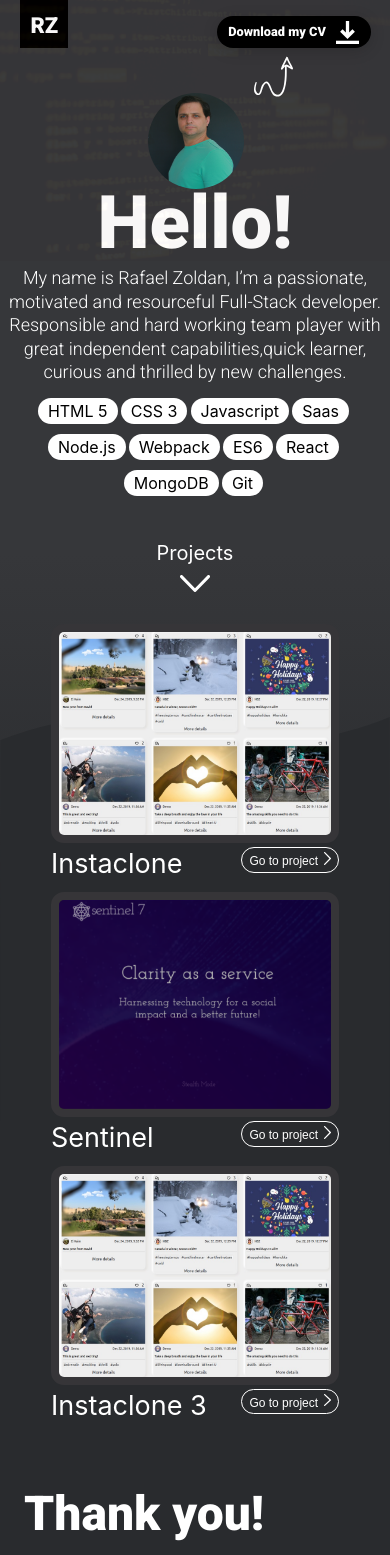
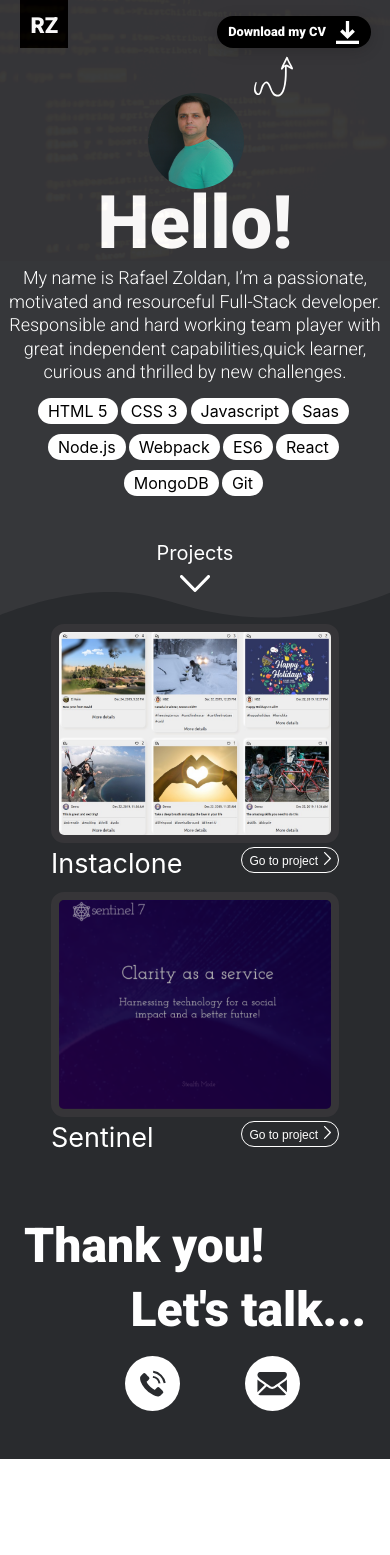
Before and after one commit to rafazold/portfolio, a React (Create React App) app: page / in a window 390 px wide. Shown: the top 1555 px of the page. After the commit the page ends 1459 px from the top, so only its background shows below. Built offline with nearby package versions, Linux system fonts and the light colour scheme.

Commit message:
mobile css bug

```diff
--- a/src/App.scss
+++ b/src/App.scss
@@ -5,13 +5,21 @@
 
 @include media-breakpoint-down(sm) {
   body {
-    background: linear-gradient(180deg, rgba(54,55,58,1) 0%, rgba(54,55,58,1) 30%, rgba(41,43,46,1) 50%, rgba(41,43,46,1) 100%);
+    background: linear-gradient(180deg, #36373a 41em, #292b2e 0%);
+  }
+
+  .container {
+    height: 80em;
   }
 }
 
 @include media-breakpoint-up(md) {
   body {
   background: linear-gradient(180deg, rgba(54,55,58,1) 63%, rgba(54,55,58,1) 30%, rgba(41,43,46,1) 50%, rgba(41,43,46,1) 100%);
+  }
+
+  .container {
+    height: 110em;
   }
 }
 
@@ -20,5 +28,4 @@
   margin-right: auto;
   margin-left: auto;
   margin-top: 90px;
-  height: 1670px;
 }
--- a/src/Homepage/Homepage.js
+++ b/src/Homepage/Homepage.js
@@ -11,7 +11,7 @@ class Homepage extends Component {
             <div className="Homepage">
                 <div className="hp-background">
                     <img className="hp-background-image" src="/assets/530.png" alt="background"/>
-                    <img className="hp-background-wave" src="/assets/wave-hp.svg" alt="wave"/>
+                    <img className="hp-background-wave" src="/assets/wave-hp2.svg" alt="wave"/>
                 </div>
                 <CurvedArrow />
                 <img className="profile-picture" src="./assets/rafa.png" alt="avatar"/>
--- a/src/Homepage/Homepage.scss
+++ b/src/Homepage/Homepage.scss
@@ -3,6 +3,10 @@
 @import "~bootstrap/scss/mixins/_breakpoints";
 
 @include media-breakpoint-down(sm) {
+
+  .hp-background-wave {
+    top: 37em;
+  }
 
   .curved-arrow {
     top: 1%;
@@ -71,6 +75,10 @@
   }
 
 @include media-breakpoint-up(md) {
+
+  .hp-background-wave {
+    top: 50em;
+  }
 
   .curved-arrow {
     top: 10%;
@@ -198,7 +206,6 @@
 
 .hp-background-wave {
   position: absolute;
-  top: 85%;
   width: 100%;
   object-fit: contain;
   opacity: 0.97;
--- a/src/Homepage/Projects/Projects.js
+++ b/src/Homepage/Projects/Projects.js
@@ -14,11 +14,11 @@ class Projects extends Component {
                 name: 'Sentinel',
                 url: 'https://www.sentinel7.io'
             },
-            {
-                image: 'assets/instag.png',
-                name: 'Instaclone 3',
-                url: 'https://rafa-instagram.firebaseapp.com/'
-            },
+            // {
+            //     image: 'assets/instag.png',
+            //     name: 'Instaclone 3',
+            //     url: 'https://rafa-instagram.firebaseapp.com/'
+            // },
         ];
         return (
             <div className="projects" id="projects">
```
Also changed, not shown: public/assets/wave-hp2.svg (added), 1 other file (tests, documents, lock files or other folders).
